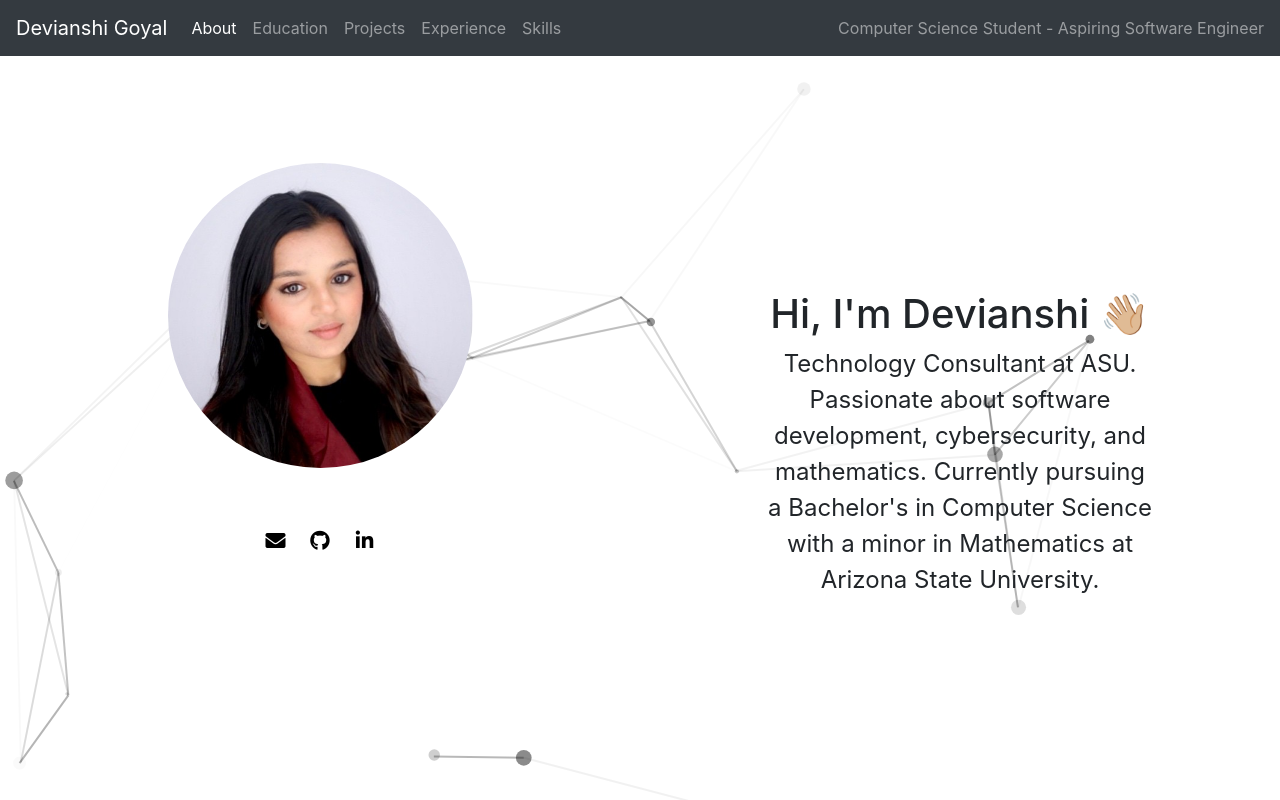
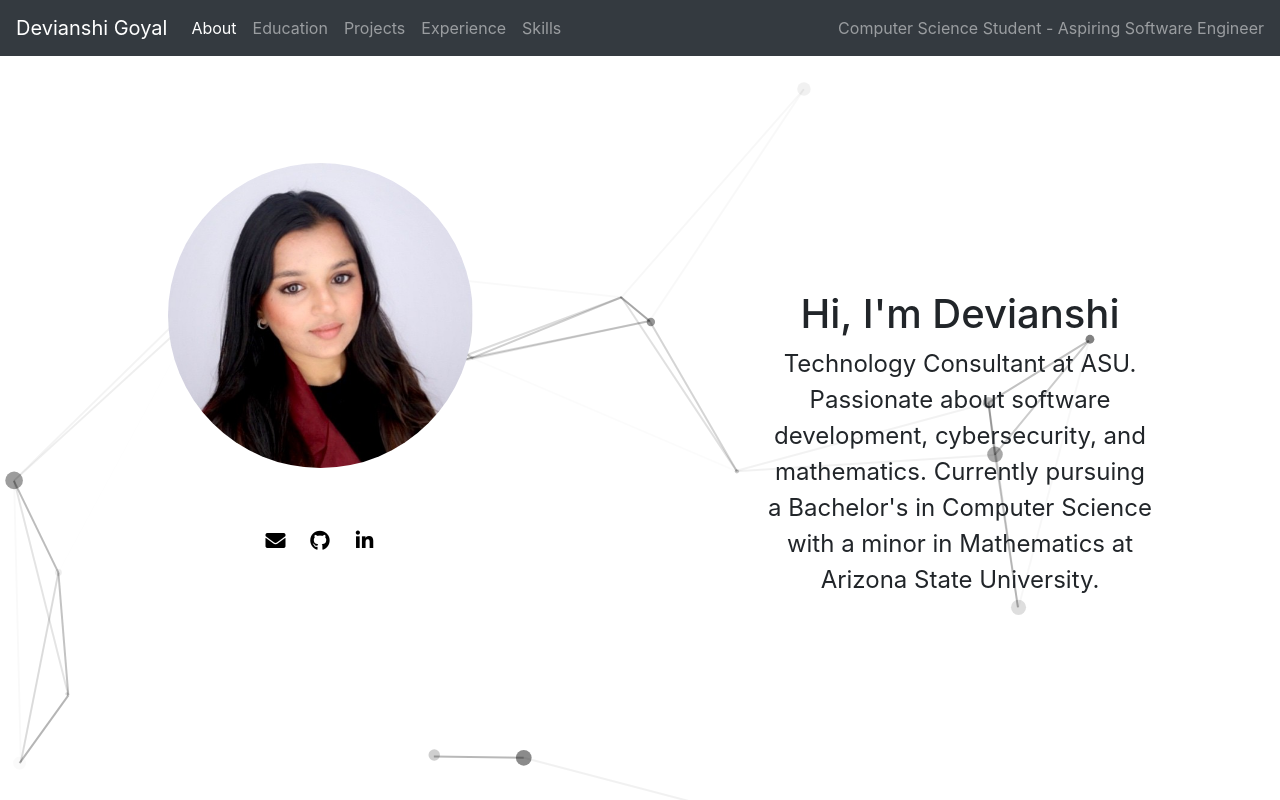
Before and after one commit to coderG13/portfolio-website, a plain HTML site: page index.html in a window 1280 px wide. Shown: the top 800 px of the page. Drawn offline with nearby package versions, Linux system fonts and the light colour scheme; files whose address does not match are found by name.

Commit message:
Update index.html

```diff
--- a/index.html
+++ b/index.html
@@ -81,7 +81,7 @@
         </div>
       </div>
       <div class="col-lg-6 right col-centered">
-        <h1 class="title">Hi, I'm Devianshi 👋🏼</h1>
+        <h1 class="title">Hi, I'm Devianshi</h1>
         <p>Technology Consultant at ASU. Passionate about software development, cybersecurity, and mathematics. Currently pursuing a Bachelor's in Computer Science with a minor in Mathematics at Arizona State University.
         </p>
       </div>
```
